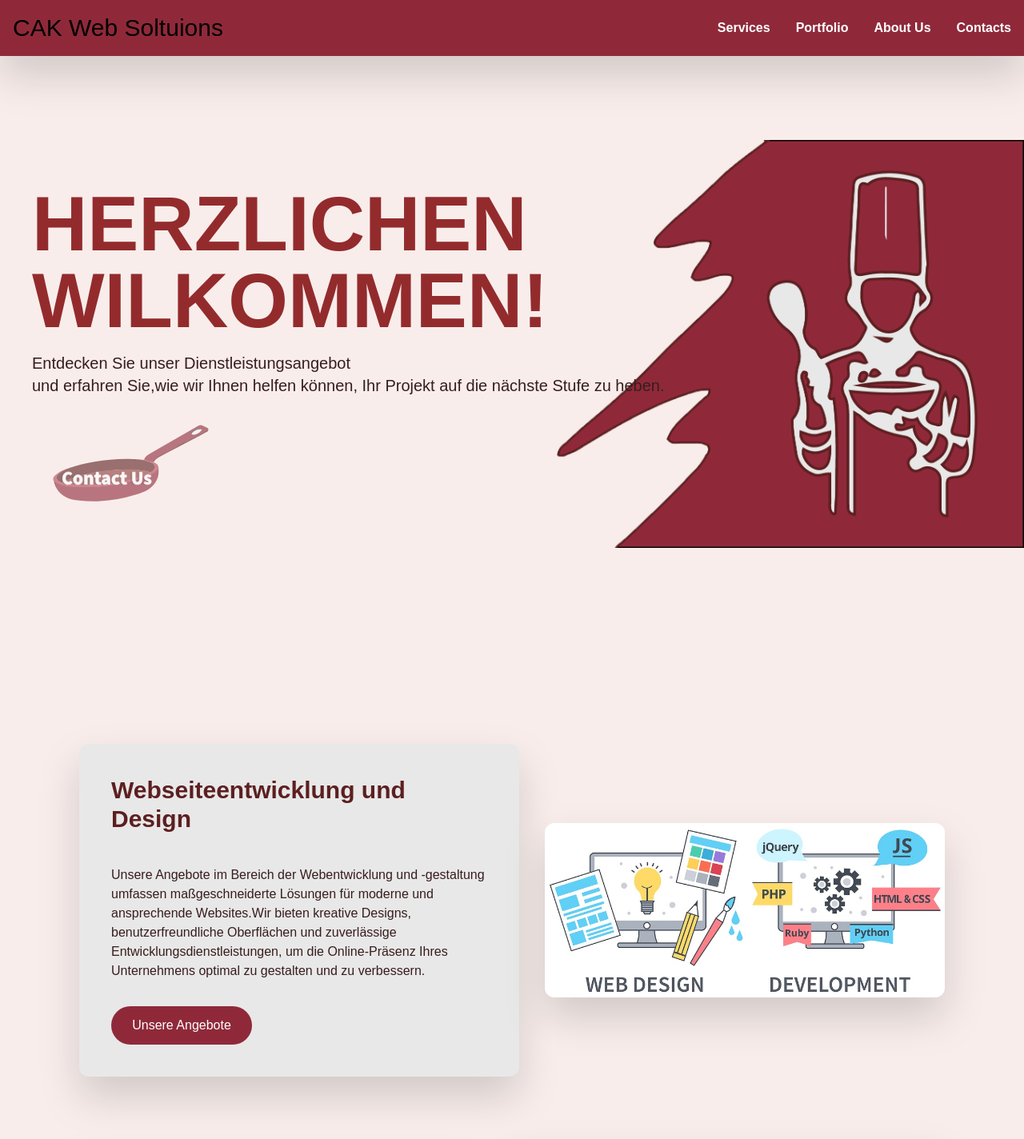
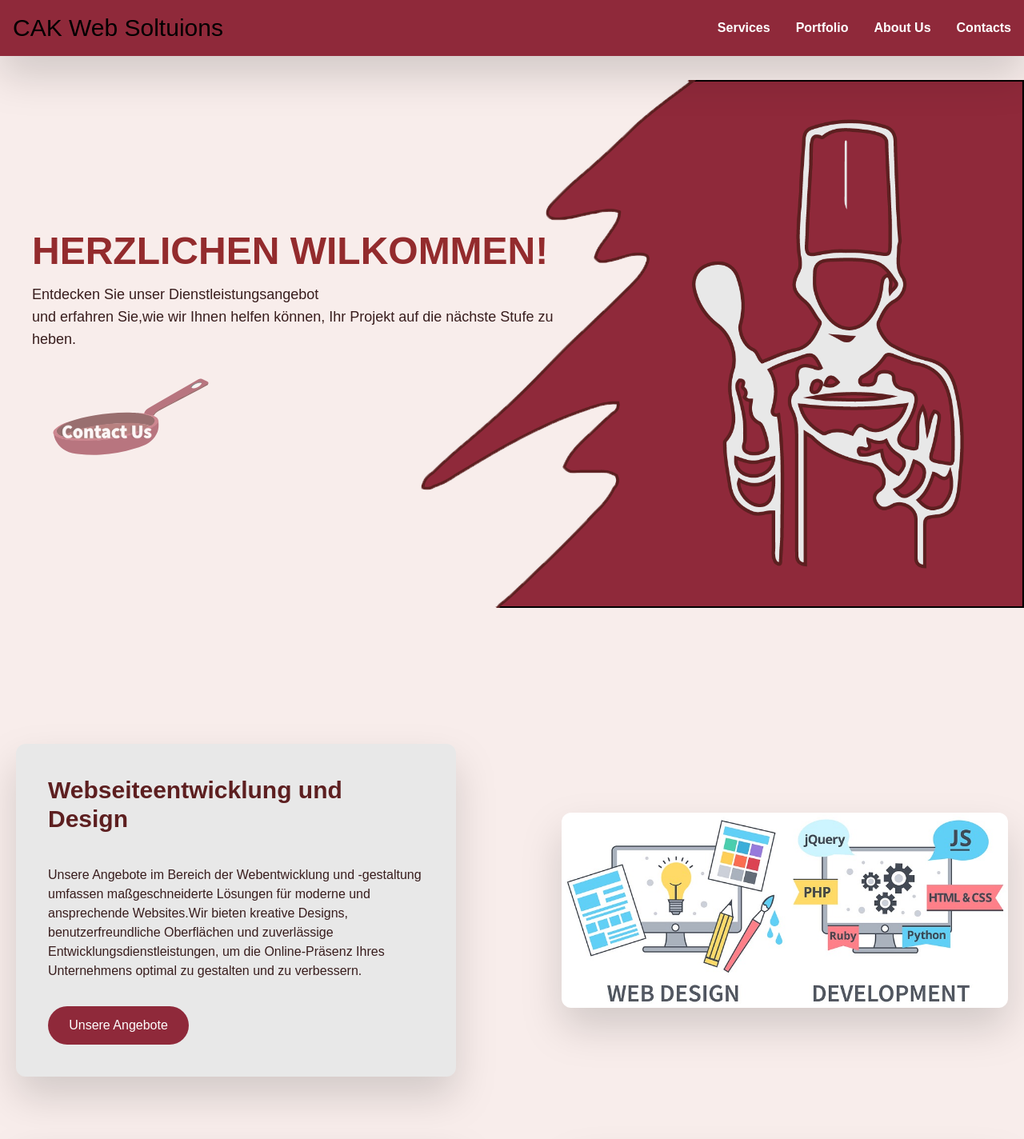
Before and after one commit to cetijunior/CAK-Web, a Next.js app in the folder cak/: page / in a window 1280 px wide. Shown: the top 1424 px of the page at 80% size. Built offline with nearby package versions, Linux system fonts and the light colour scheme; a web font is replaced by a local one.

Commit message:
last fixes to responsiveness

```diff
--- a/cak/pages/Hero/Hero.tsx
+++ b/cak/pages/Hero/Hero.tsx
@@ -33,10 +33,10 @@ const Hero = () => {
       className="bg-[#f8edeb] flex flex-col shadow-glow md:flex-row items-center justify-center min-h-screen mx-auto"
     >
       <div className="text-center md:text-left pl-10 p-4 z-10">
-        <h1 className="text-6xl sm:text-8xl font-fuel font-bold text-[#932b2d] mb-4">
+        <h1 className="text-6xl md:text-5xl sm:text-8xl font-fuel font-bold text-[#932b2d] mb-4">
           HERZLICHEN WILKOMMEN!
         </h1>
-        <p className="text-lg text-[#381d1d] font-typewriter md:text-xl mb-8">
+        <p className="text-lg text-[#381d1d] font-typewriter md: mb-8">
           Entdecken Sie unser Dienstleistungsangebot <br />und erfahren Sie,wie wir Ihnen helfen können, Ihr Projekt auf die nächste Stufe zu heben.
         </p>
         <div className="flex justify-center md:justify-start">
--- a/cak/pages/services/Services.tsx
+++ b/cak/pages/services/Services.tsx
@@ -10,7 +10,7 @@ const Services: NextPage = () => {
   return (
     <section id='services' className='h-full bg-[#f8edeb] flex justify-center items-center pt-20'>
       <div className='flex flex-col gap-10'>
-        <div className='flex flex-col md:flex-row bg-transparent items-center justify-between p-5' >
+        <div className='md:gap-3 flex flex-col md:flex-row bg-transparent items-center justify-between p-5' >
           <div className='flex flex-col p-10 gap-4 bg-[#e8e8e8] max-w-[550px] md:hover:rounded-2xl rounded-xl drop-shadow-2xl'>
             <h1 className='text-[#5d1f20] font-bold font-grimes text-xl md:text-3xl'>Webseiteentwicklung und Design</h1>
             <p className='mt-6 text-[#381d1d] font-typewriter'>Unsere Angebote im Bereich der Webentwicklung und -gestaltung umfassen maßgeschneiderte Lösungen für moderne und ansprechende Websites.Wir bieten kreative  Designs, benutzerfreundliche Oberflächen und zuverlässige Entwicklungsdienstleistungen, um die Online-Präsenz Ihres Unternehmens optimal zu gestalten und zu verbessern.</p>
@@ -21,10 +21,10 @@ const Services: NextPage = () => {
             src={'/webdev.jpg'}
             width={500}
             height={300}
-            className='rounded-xl max-w-full drop-shadow-2xl'
+            className='rounded-xl max-w-full h-auto md:w-[45%] md:max-w-[80%] drop-shadow-2xl'
           />
         </div>
-        <div className='flex flex-col  md:flex-row-reverse gap-8 p-5 items-center justify-between '>
+        <div className='flex flex-col md:flex-row-reverse gap-8 p-5 items-center justify-between '>
           <div className='flex flex-col max-w-[550px] p-10 gap-4 md:hover:drop-shadow-3xl bg-[#e8e8e8] rounded-xl drop-shadow-2xl drop-s'>
             <h1 className='text-[#5d1f20] font-bold text-xl md:text-3xl font-grimes'>Veröffentlichen und behalten</h1>
             <p className='mt-6 text-[#381d1d] font-typewriter '>Unser Angebot umfasst die Bereitstellung und kontinuierliche Wartung Ihrer Website. Wir bieten zuverlässiges Hosting, regelmäßige Sicherheitsupdates und technischen Support, um sicherzustellen, dass Ihre Website stets online und reibungslos läuft. Mit unserem Service können Sie sich voll und ganz auf Ihr Geschäft konzentrieren. </p>
@@ -33,7 +33,7 @@ const Services: NextPage = () => {
             src={'/webdep.jpg'}
             width={500}
             height={400}
-            className='rounded-xl max-w-full drop-shadow-2xl'
+            className='md:w-[45%] rounded-xl max-w-full drop-shadow-2xl'
           />
         </div>
       </div>
--- a/cak/styles/globals.css
+++ b/cak/styles/globals.css
@@ -16,6 +16,15 @@
   }
 }
 
+@media (max-width: 1024px) {
+  .image-container {
+    @apply justify-center items-center;
+  }
+
+  .image-container img {
+    @apply max-w-[80%] h-auto;
+  }
+}
 body {
   color: rgb(var(--foreground-rgb));
   background: linear-gradient(
```
